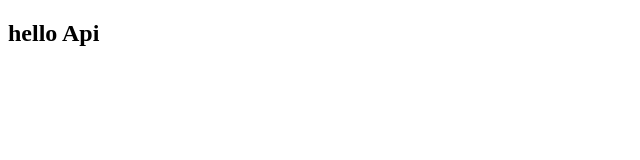
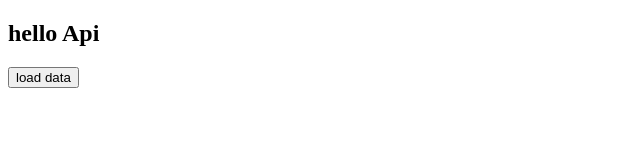
Before and after one commit to zishan344/Intro-API, a plain HTML site: page index.html in a window 1280 px wide. Shown: the whole page, without its empty margins (0-640 px from the left). Drawn offline with Linux system fonts and the light colour scheme.

Commit message:
done 3number module practice

```diff
--- a/index.html
+++ b/index.html
@@ -8,6 +8,7 @@
   </head>
   <body>
     <h2>hello Api</h2>
-    <script src="./js/json.js"></script>
+    <button onclick="loadData()">load data</button>
+    <script src="./js/api.js"></script>
   </body>
 </html>
--- /dev/null
+++ b/js/api.js
@@ -0,0 +1,5 @@
+function loadData() {
+  fetch("https://jsonplaceholder.typicode.com/todos/1")
+    .then((Response) => Response.json())
+    .then((data) => console.log(data));
+}
```
